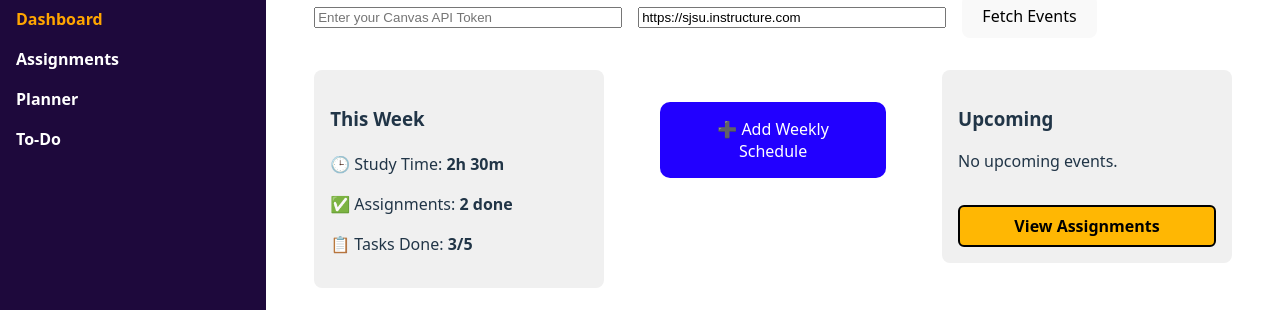
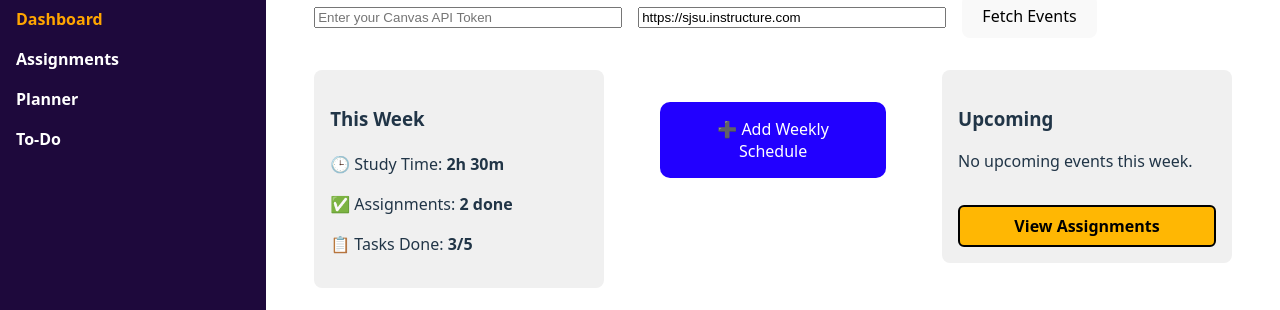
Before and after one commit to arsham-shirkouhi/academix, a React (Vite) app: page / in a window 1280 px wide. Shown: the part 129-439 px from the top of the page. Built offline with nearby package versions, Linux system fonts and the light colour scheme; the HTML template or start-up script is replaced by a standard one.

Commit message:
extended so it shows all the assignemtns and thigns due within the next 7 days

```diff
--- a/src/components/UpcomingEvents.tsx
+++ b/src/components/UpcomingEvents.tsx
@@ -7,12 +7,10 @@ type UpcomingEventsProps = {
 function UpcomingEvents({ events }: UpcomingEventsProps) {
   const navigate = useNavigate();
 
-  // Get proper event date
   const getEventDate = (event: any): string | null => {
     return event.due_at || event.start_at || null;
   };
 
-  // Calculate days left until due/start
   const daysLeft = (event: any): number | null => {
     const dateStr = getEventDate(event);
     if (!dateStr) return null;
@@ -24,33 +22,43 @@ function UpcomingEvents({ events }: UpcomingEventsProps) {
     return Math.ceil((target.getTime() - now.getTime()) / (1000 * 60 * 60 * 24));
   };
 
-  // Determine urgency color
   const getUrgencyColor = (daysLeft: number | null) => {
-    if (daysLeft === null) return "#999"; // gray for unknown
-    if (daysLeft <= 1) return "#E63946"; // red
-    if (daysLeft <= 2) return "#F4A261"; // orange
-    if (daysLeft <= 4) return "#E9C46A"; // yellow
-    return "#2A9D8F"; // green
+    if (daysLeft === null) return "#999";
+    if (daysLeft <= 1) return "#E63946";
+    if (daysLeft <= 2) return "#F4A261";
+    if (daysLeft <= 4) return "#E9C46A";
+    return "#2A9D8F";
   };
 
-  // Sort and slice events
-  const sorted = [...events].sort((a, b) => {
+  // Filter to only include events within 7 days
+  const upcomingThisWeek = events.filter((event) => {
+    const days = daysLeft(event);
+    return days !== null && days <= 7 && days >= 0;
+  });
+
+  const sorted = upcomingThisWeek.sort((a, b) => {
     const aDate = new Date(getEventDate(a) || "").getTime();
     const bDate = new Date(getEventDate(b) || "").getTime();
     return aDate - bDate;
   });
 
-  const topEvents = sorted.slice(0, 4);
-
   return (
-    <div style={{ backgroundColor: "#f0f0f0", padding: "1rem", borderRadius: "8px" }}>
+    <div
+      style={{
+        backgroundColor: "#f0f0f0",
+        padding: "1rem",
+        borderRadius: "8px",
+        maxHeight: "320px",
+        overflowY: "auto",
+      }}
+    >
       <h3 style={{ marginBottom: "1rem" }}>Upcoming</h3>
 
-      {topEvents.length === 0 ? (
-        <p>No upcoming events.</p>
+      {sorted.length === 0 ? (
+        <p>No upcoming events this week.</p>
       ) : (
         <ul style={{ listStyle: "none", padding: 0 }}>
-          {topEvents.map((event: any) => {
+          {sorted.map((event: any) => {
             const days = daysLeft(event);
             return (
               <li
```
